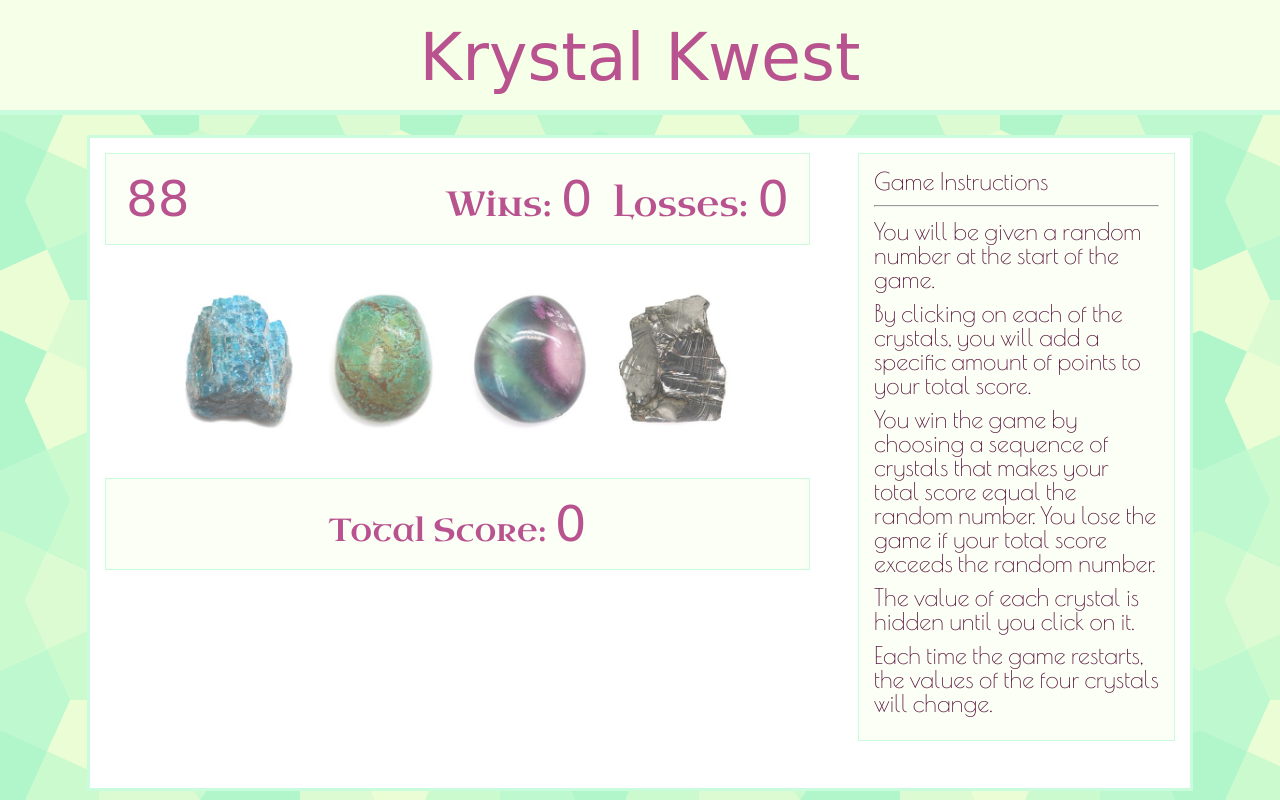
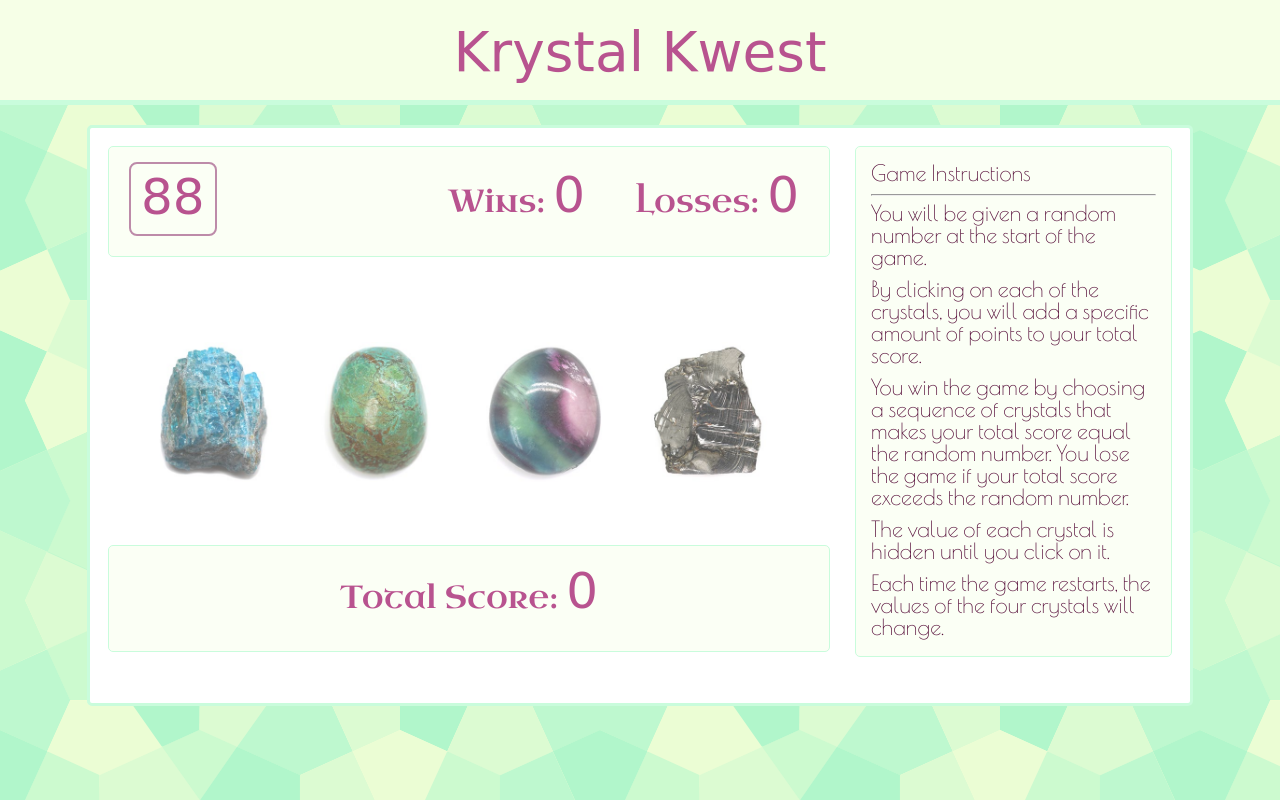
Before and after one commit to zinc-glaze/unit-4-game, a plain HTML site: page index.html in a window 1280 px wide. Drawn offline with nearby package versions, Linux system fonts and the light colour scheme; a web font is replaced by a local one.

Commit message:
more css

```diff
--- a/assets/css/style.css
+++ b/assets/css/style.css
@@ -15,27 +15,29 @@ header {
 main {
     background-color: white;
     font-family: 'Poiret One', cursive;
-    font-size: 24px;
+    font-size: 22px;
     width: 1100px;
-    height: 650px;
+    height: 575px;
     border: 3px solid #c9fcdc;
+    border-radius: 5px;
     margin: auto;
     overflow: auto;
 }
 
 h1 {
-    font-size: 65px;
+    font-size: 55px;
 }
 
 h2 {
     float: left;
-    font-size: 40px;
+    font-size: 38px;
 }
 
 h3 {
     float: right;
-    font-size: 35px;
-    margin-left: 20px;
+    font-size: 32px;
+    margin-left: 30px;
+    padding: 8px 10px 12px 10px;
 }
 
 h4 {
@@ -45,39 +47,42 @@ h4 {
 img {
     height: 140px;
     opacity: .7;
+    margin: 10px;
 }
 
 #status-bar {
-    margin: 15px 15px 45px;
-    padding: 20px;
+    margin: 18px 5px 75px 18px;
+    padding: 15px 20px 20px 20px;
     font-family: 'Uncial Antiqua', cursive;
     color: #b8538f;
     text-align: center;
     background-color: #fbfff5;
     border: 1px solid #c9fcdc;
+    border-radius: 5px;
     overflow: auto;
     clear: both;
 }
 
 #left-panel {
     float: left;
-    width: 735px;
+    width: 745px;
 }
 
 #crystals {
     clear: left;
     text-align: center;
-    margin: 0px 25px 45px;
+    margin: 0px 25px 50px;
 }
 
 #current-score {
-    margin: 15px 15px 25px;
-    padding: 20px;
+    margin: 18px 5px 18px 18px;
+    padding: 20px 20px 35px 20px;
     font-family: 'Uncial Antiqua', cursive;
     color: #b8538f;
     text-align: center;
     background-color: #fbfff5;
     border: 1px solid #c9fcdc;
+    border-radius: 5px;
     overflow: auto;
     clear: both;
 }
@@ -85,10 +90,11 @@ img {
 aside {
     float: right;
     width: 285px;
-    margin: 15px;
-    padding: 15px;
+    margin: 18px 18px 18px 0px;
+    padding: 15px 15px 8px;
     background-color: #fbfff5;
     border: 1px solid #c9fcdc;
+    border-radius: 5px;
     color: #570f3a;
     overflow: auto;
 }
@@ -98,10 +104,22 @@ p {
 }
 
 br {
+    margin-bottom: 6px;
+}
+
+hr {
     color: #570f3a;
+    margin-bottom: 6px;
+    margin-top: 0px;
 }
 
 #target, #win-count, #loss-count, #score {
     font-family: 'Metamorphous', cursive;
     font-size: 50px;
 }
+
+#target {
+    padding: 8px 10px 12px 10px;
+    border: 2px solid #bd8ba9;
+    border-radius: 8px;
+}
```
